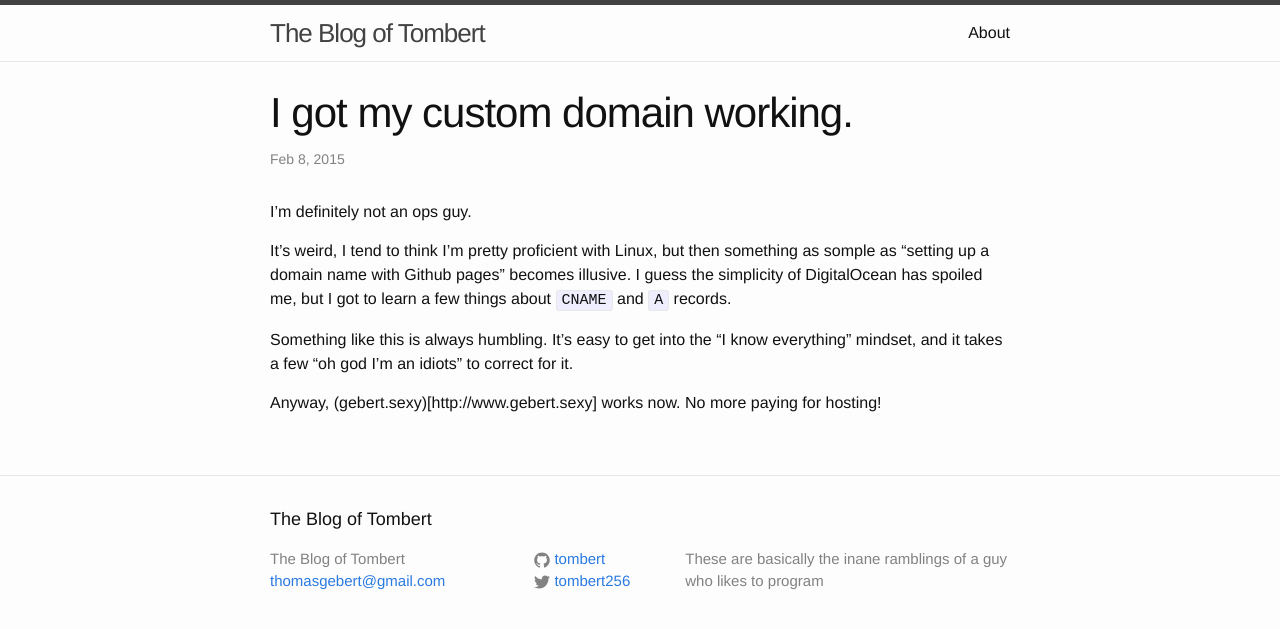
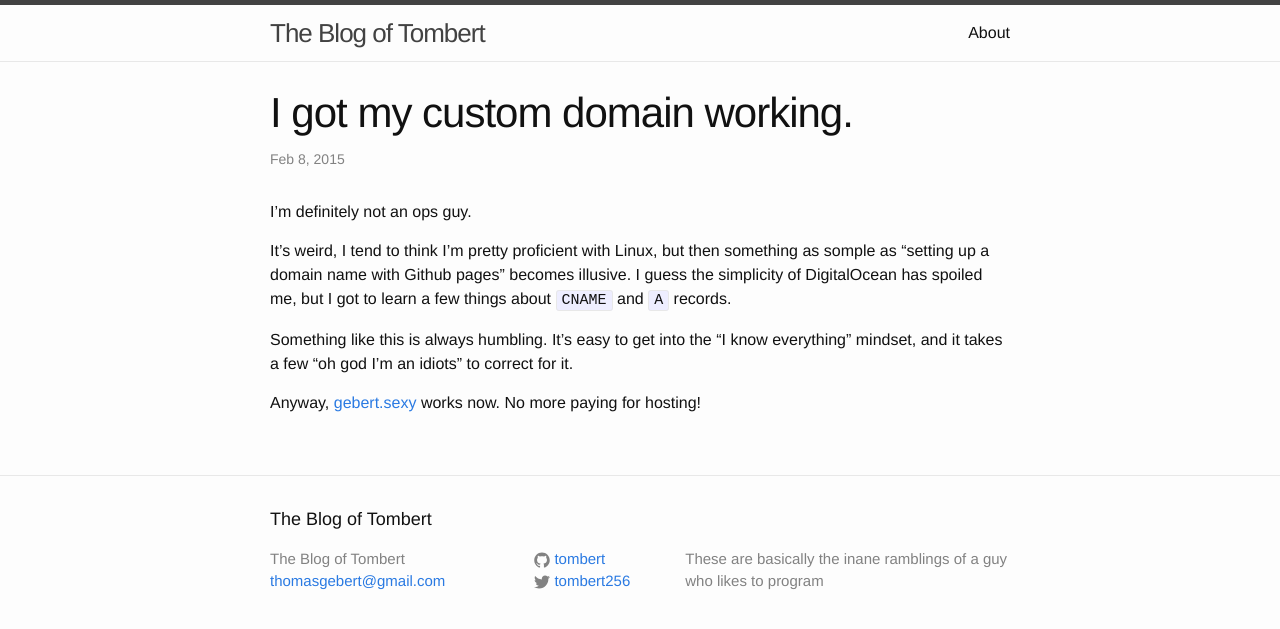
Before and after one commit to Tombert/tombert.github.io2, a Jekyll site: the page built from _posts/2015-02-08-custom-domain.markdown, in a window 1280 px wide. Shown: the top 629 px of the page. Built offline with Jekyll 4.4.1, drawn with Linux system fonts in a browser that asks for light colours.

Commit message:
Fix broken link.

```diff
--- a/_posts/2015-02-08-custom-domain.markdown
+++ b/_posts/2015-02-08-custom-domain.markdown
@@ -10,4 +10,4 @@ It's weird, I tend to think I'm pretty proficient with Linux, but then something
 
 Something like this is always humbling.  It's easy to get into the "I know everything" mindset, and it takes a few "oh god I'm an idiots" to correct for it.
 
-Anyway, (gebert.sexy)[http://www.gebert.sexy] works now.  No more paying for hosting!
+Anyway, [gebert.sexy](http://www.gebert.sexy) works now.  No more paying for hosting!
```
